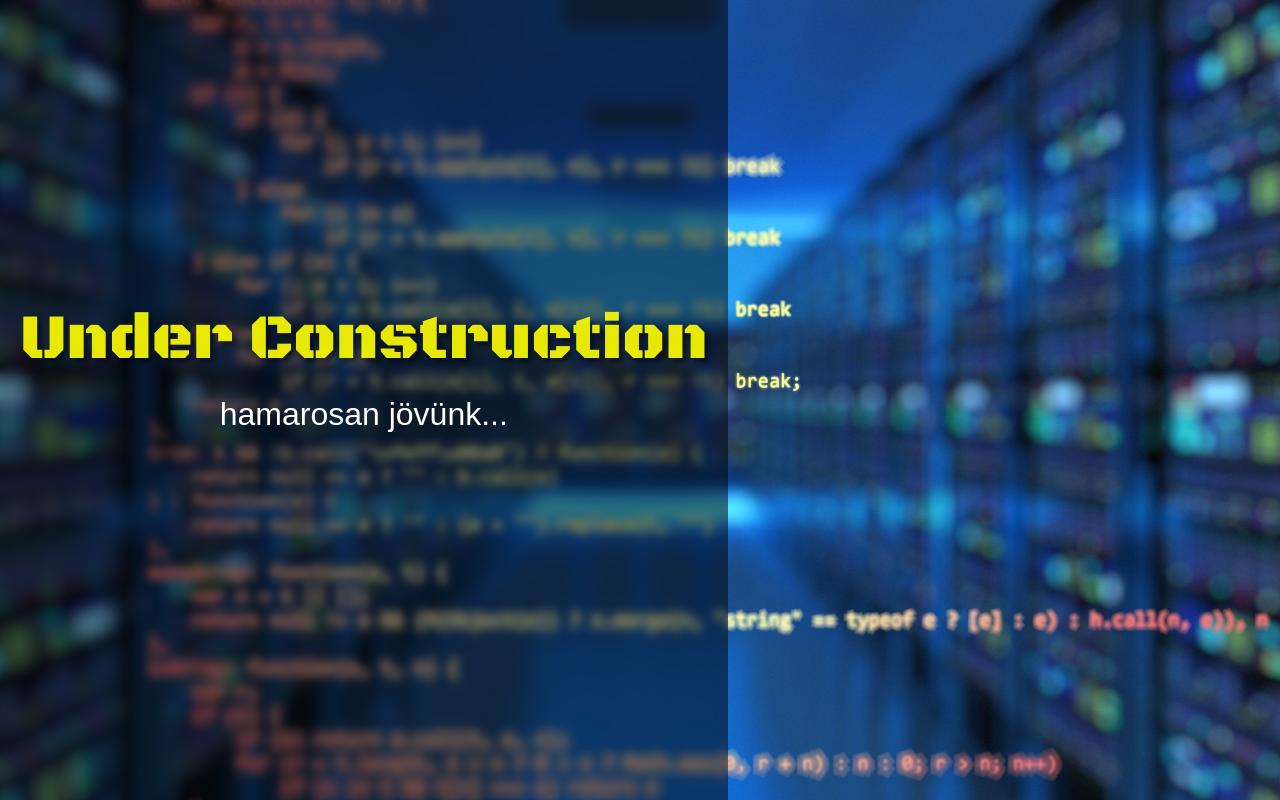
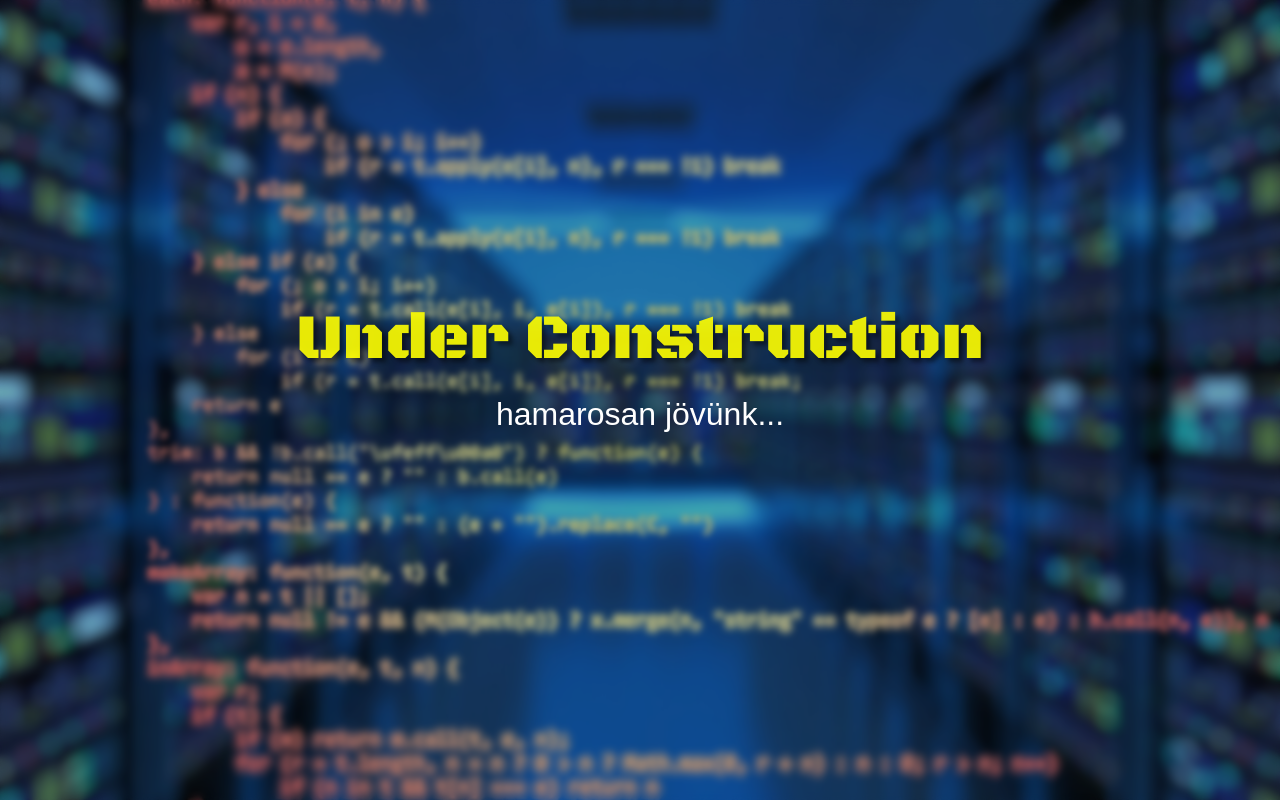
Before and after one commit to kpjotr/new-Relax-under-const, a plain HTML site: page public/index.html in a window 1280 px wide. Drawn offline with Linux system fonts and the light colour scheme.

Commit message:
Hibajavítás: body width

```diff
--- a/public/styles.css
+++ b/public/styles.css
@@ -11,6 +11,7 @@ body {
     background-size: cover;
     color: #fff;
     position: absolute;
+    width: 100%;
 }
 
 body::before {
@@ -20,8 +21,8 @@ body::before {
     left: 0;
     width: 100%;
     height: 100%;
-    background: rgba(0, 0, 0, 0.5);
-    backdrop-filter: blur(5px);
+    background: rgba(0, 0, 0, 0.3);
+    backdrop-filter: blur(3px);
     z-index: -1;
 }
 
```
